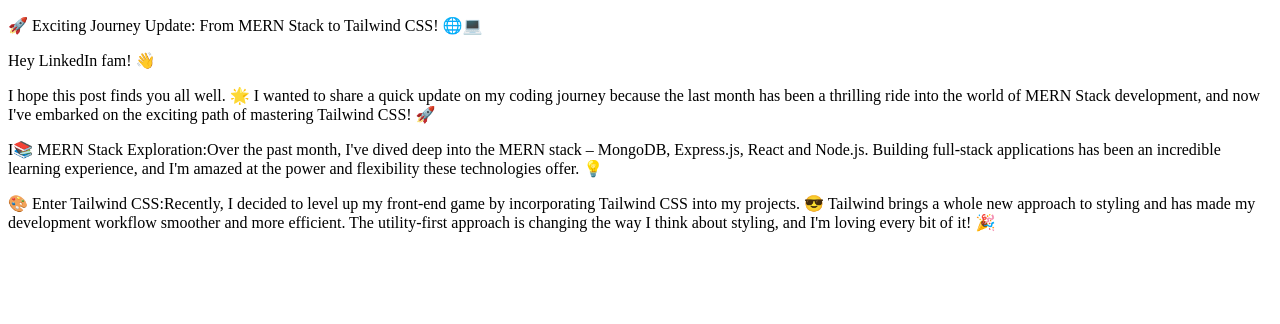
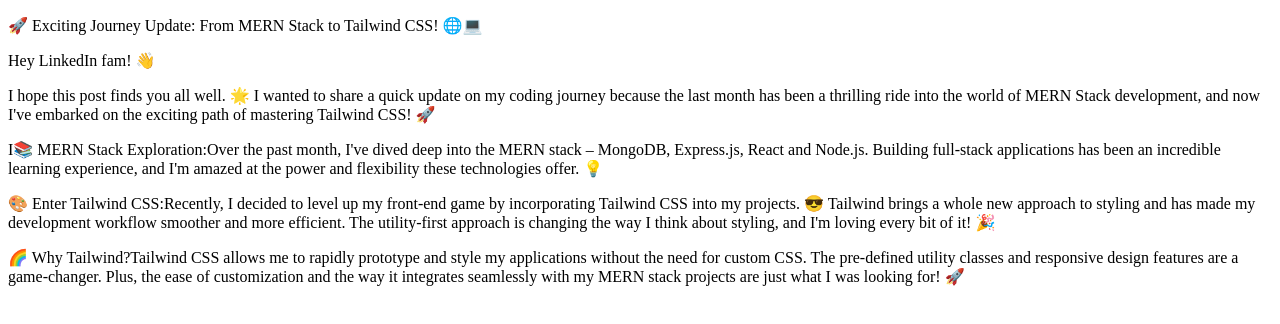
Before and after one commit to Itzzain9/Tailwind_Intro, a plain HTML site: page index.html in a window 1280 px wide. Drawn offline with Linux system fonts and the light colour scheme.

Commit message:
Update index.html

```diff
--- a/index.html
+++ b/index.html
@@ -18,7 +18,9 @@
     <p>🎨 Enter Tailwind CSS:Recently, I decided to level up my front-end game by incorporating Tailwind CSS into my projects.
         😎 Tailwind brings a whole new approach to styling and has made my development workflow smoother
         and more efficient. The utility-first approach is changing the way I think about styling, and I'm loving every bit of it! 🎉</p>
-    <p></p>
+    <p>🌈 Why Tailwind?Tailwind CSS allows me to rapidly prototype and style my applications without the need for custom CSS.
+        The pre-defined utility classes and responsive design features are a game-changer. Plus, the ease of customization and
+        the way it integrates seamlessly with my MERN stack projects are just what I was looking for! 🚀</p>
     <p></p>
     <p></p>
 </body>
```
